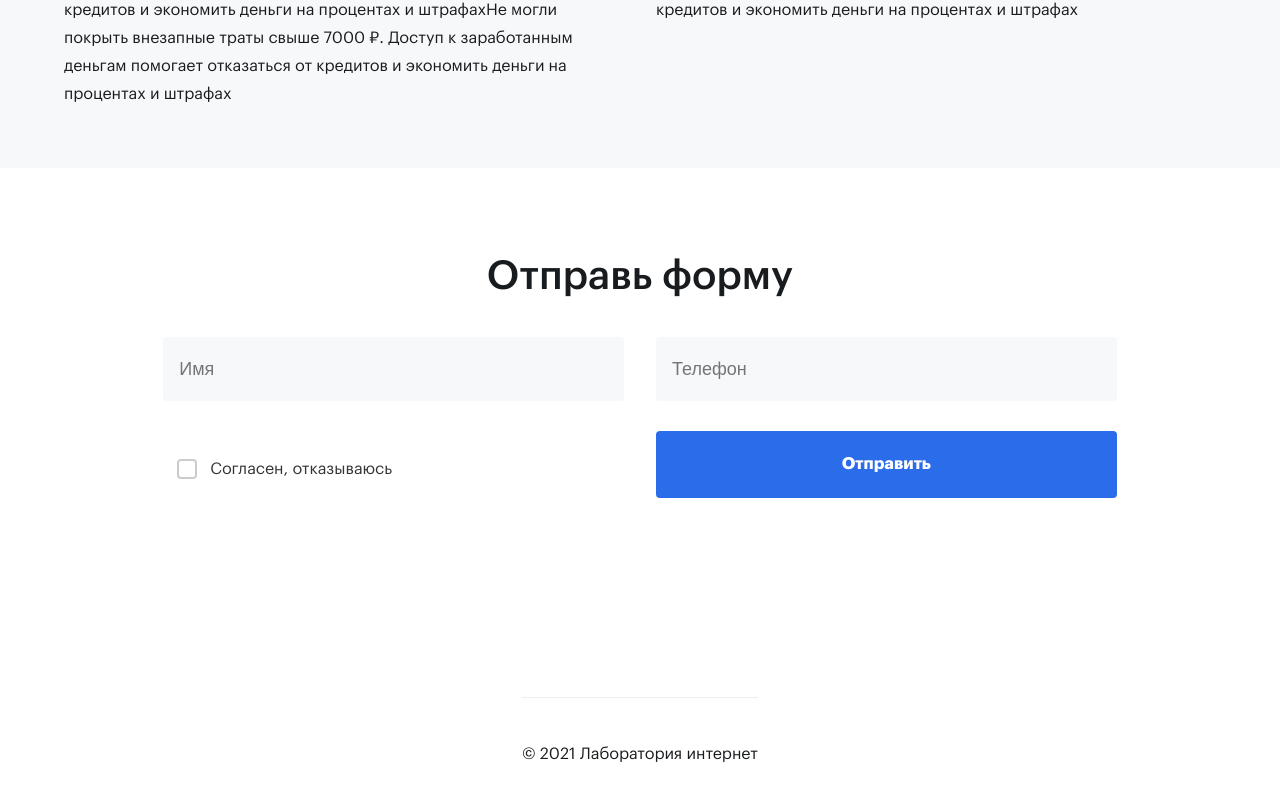
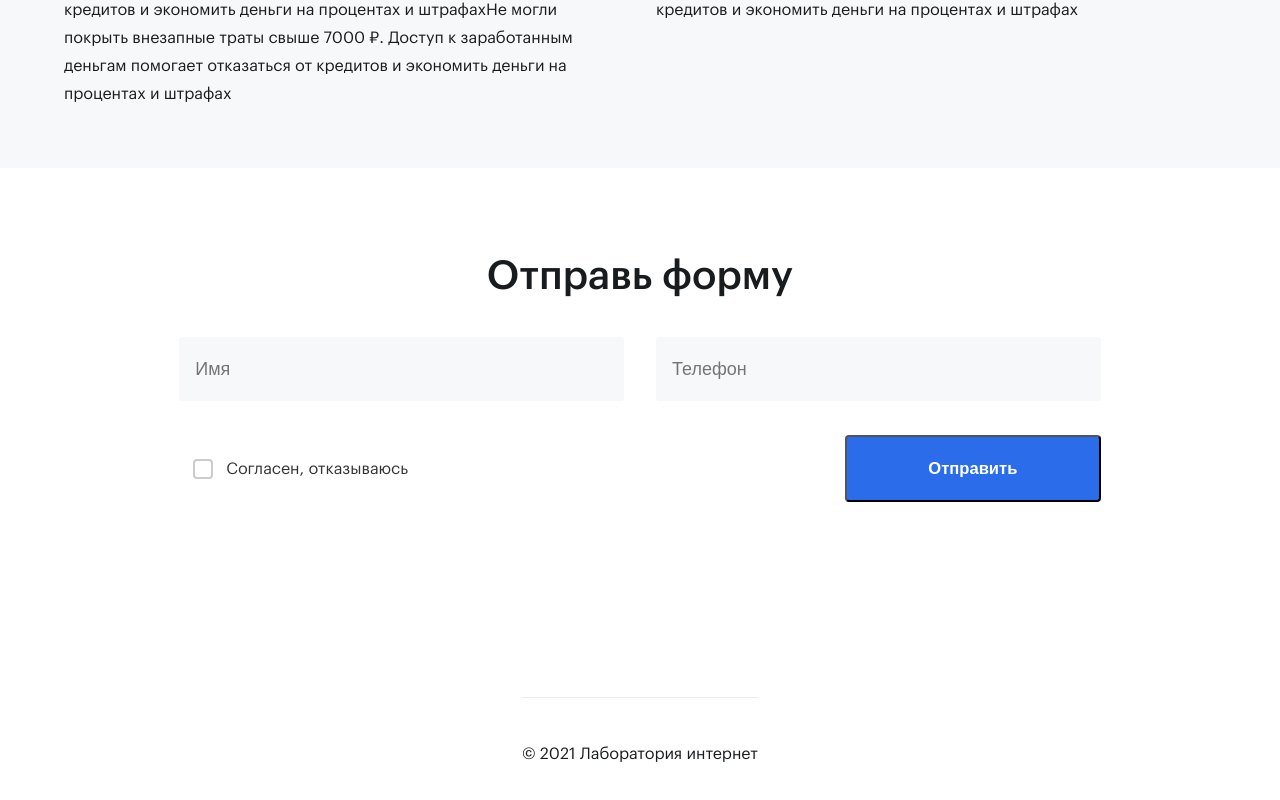
Before and after one commit to Hikinamuri/--------, a React (Vite) app: page /general in a window 1280 px wide. Shown: the part 3538-4338 px from the top of the page. Built offline with nearby package versions, Linux system fonts and the light colour scheme.

Commit message:
added: add fetch request and form validation

```diff
--- a/src/pages/generalPage/general.tsx
+++ b/src/pages/generalPage/general.tsx
@@ -18,13 +18,18 @@ const styles = require('./style.module.css');
 
 
 export const GeneralPage = () => {
+    const [isChecked, setIsChecked] = useState(false);
+    const [isMobileMenuOpen, setIsMobileMenuOpen] = useState(false);
+    const [isMenuVisible, setIsMenuVisible] = useState(false);
     const [formData, setFormData] = useState({
         name: '',
         phone: '',
     });
-
-    const [isMobileMenuOpen, setIsMobileMenuOpen] = useState(false);
-    const [isMenuVisible, setIsMenuVisible] = useState(false);
+    const [errors, setErrors] = useState({
+        name: '',
+        phone: '',
+        checkbox: '',
+    });
 
     const toggleMobileMenu = () => {
         if (isMobileMenuOpen) {
@@ -43,10 +48,76 @@ export const GeneralPage = () => {
 
     const handleInputChange = (e: any) => {
         const { name, value } = e.target;
-        setFormData((prevState) => ({
-            ...prevState,
+        setFormData((prevFormData) => ({
+            ...prevFormData,
             [name]: value,
         }));
+        setErrors((prevErrors) => ({
+            ...prevErrors,
+            [name]: '',
+        }));
+    };
+    const handleCheckboxChange = () => {
+        setIsChecked(!isChecked);
+        setErrors({
+            ...errors,
+            checkbox: '',
+        });
+    };
+
+    const handleSubmit = async (e: any) => {
+        e.preventDefault();
+        let valid = true;
+        const num = formData.phone
+            .replace(/[()\-+\s]/g, '');
+        const newErrors = { name: '', phone: '', checkbox: '' };
+
+        if (!formData.name) {
+            newErrors.name = 'Имя обязательно';
+            valid = false;
+        }
+
+        if (!((num.startsWith('8') || num.startsWith('7')) &&
+            num.length === 11 &&
+            (!isNaN(Number(num))))) {
+            newErrors.phone = 'Некорректный номер телефона';
+            valid = false;
+        }
+
+        if (!formData.phone) {
+            newErrors.phone = 'Телефон обязателен';
+            valid = false;
+        }
+
+        if (!isChecked) {
+            newErrors.checkbox = 'Вы должны согласиться с условиями';
+            valid = false;
+        }
+
+        setErrors(newErrors);
+
+        if (!valid) {
+            return;
+        }
+
+        try {
+            const response = await fetch('/your-endpoint', {
+                method: 'POST',
+                headers: {
+                    'Content-Type': 'application/json',
+                },
+                body: JSON.stringify(formData),
+            });
+
+            if (response.ok) {
+                console.log(response)
+            } else {
+                console.log('Ошибка')
+            }
+        } catch (error) {
+            console.error('Ошибка:', error);
+            alert('Ошибка при отправке формы.');
+        }
     };
 
     const items = [
@@ -221,29 +292,49 @@ export const GeneralPage = () => {
                 </div>
                 <div className={styles.content__sixth_block} id='sixthBlock'>
                     <h2>Отправь форму</h2>
+                    <form onSubmit={handleSubmit}>
                         <div className={styles.content__sixth_block_inputs}>
+                            <div>
                                 <input
                                     className={styles.content__sixth_block__text_input}
                                     placeholder='Имя'
+                                    type='text'
+                                    name='name'
                                     value={formData.name}
                                     onChange={handleInputChange}
                                 />
+                                {errors.name && <p className={styles.error}>{errors.name}</p>}
+                            </div>
+                            <div>
                                 <input
                                     className={styles.content__sixth_block__text_input}
                                     placeholder='Телефон'
+                                    type='text'
+                                    name='phone'
                                     value={formData.phone}
                                     onChange={handleInputChange}
                                 />
+                                {errors.phone && <p className={styles.error}>{errors.phone}</p>}
+                            </div>
                         </div>
                         <div className={styles.content__sixth_block_inputs}>
                             <div className={styles.content__sixth_block__checkbox}>
-                            <input type="checkbox" name="" id="" />
+                                <input
+                                    type="checkbox"
+                                    checked={isChecked}
+                                    onChange={handleCheckboxChange}
+                                />
                                 <p>Согласен, отказываюсь</p>
+                                {errors.checkbox && <p className={styles.error}>{errors.checkbox}</p>}
                             </div>
-                        <div className={styles.content__sixth_block__button}>
+                            <button
+                                type="submit"
+                                className={styles.content__sixth_block__button}
+                            >
                                 <h5>Отправить</h5>
+                            </button>
                         </div>
-                    </div>
+                    </form>
                 </div>
                 <div className={styles.content__seventh_block}>
                     <p>© 2021 Лаборатория интернет</p>
--- a/src/pages/generalPage/style.module.css
+++ b/src/pages/generalPage/style.module.css
@@ -19,6 +19,14 @@ html {
 
 ::-webkit-scrollbar {
     width: 0;
+}
+
+.error {
+    position: absolute;
+    color: red;
+    top: 65px;
+    font-size: 12px;
+    margin-top: 5px;
 }
 
 h1 {
@@ -389,6 +397,14 @@ h1 {
 .content__sixth_block {
     width: 60%;
     padding-bottom: 80px;
+    display: flex;
+    flex-direction: column;
+    align-items: center;
+}
+
+.content__sixth_block form {
+    width: 70%;
+
 }
 
 .content__sixth_block h2 {
@@ -399,16 +415,21 @@ h1 {
 }
 
 .content__sixth_block_inputs {
-    width: 100%;
     display: flex;
     justify-content: center;
+    align-items: center;
+    position: relative;
     gap: 32px;
     padding-bottom: 30px;
 }
 
+.content__sixth_block_inputs div {
+    width: 100%;
+}
+
 .content__sixth_block__text_input {
     display: flex;
-    width: 40%;
+    width: 100%;
     background-color: #F6F8FA;
     color: #5E646A;
     align-items: center;
@@ -432,6 +453,7 @@ h1 {
 
 .content__sixth_block__checkbox {
     display: flex;
+    position: relative;
     align-items: center;
     text-align: center;
     width: 40%;
@@ -519,7 +541,8 @@ h1 {
     .content__second_block,
     .content__fifth_block__infoItems,
     .content__third_block__carousel,
-    .content__sixth_block {
+    .content__sixth_block,
+    .content__sixth_block form  {
         width: 80%
     }
 }
@@ -540,6 +563,10 @@ h1 {
 @media screen and (max-width: 1150px) {
     .general__main_info {
         width: 70%;
+    }
+
+    .content__sixth_block form {
+        width: 100%;
     }
 
     .general__navbar {
@@ -611,7 +638,7 @@ h1 {
     }
 
     .content__sixth_block {
-        width: 100%;
+        width: 95%;
     }
 
     .hamburger_menu {
@@ -695,6 +722,10 @@ h1 {
         div {
             width: 100%;
         }
+    }
+
+    .content__sixth_block__button {
+        width: 100% !important;
     }
 }
 
@@ -794,5 +825,15 @@ h1 {
         }
     }
 
+    .content__sixth_block__checkbox {
+        p {
+            font-size: 16px;
+        }
+    }
 
+    .content__sixth_block {
+        h2 {
+            font-size: 24px;
+        }
+    }
 }
```
Lines whose indentation alone changed are shown as unchanged.
